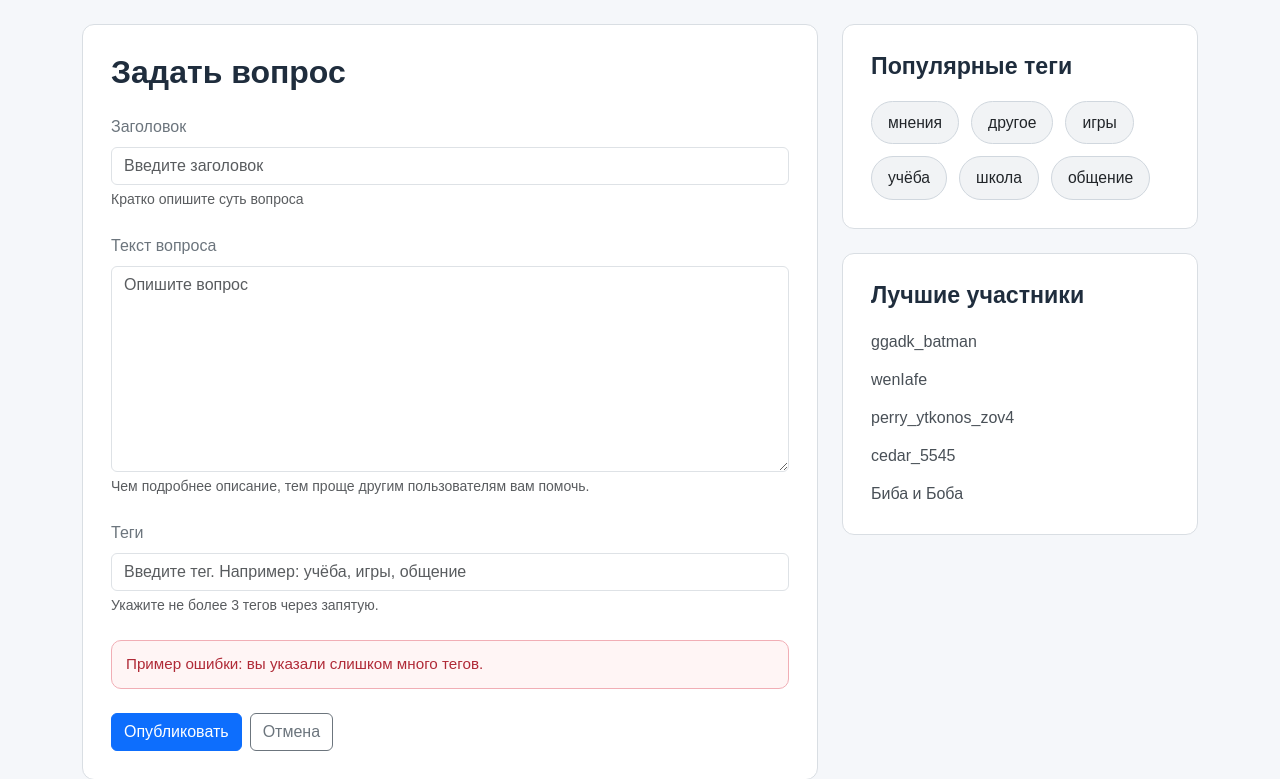
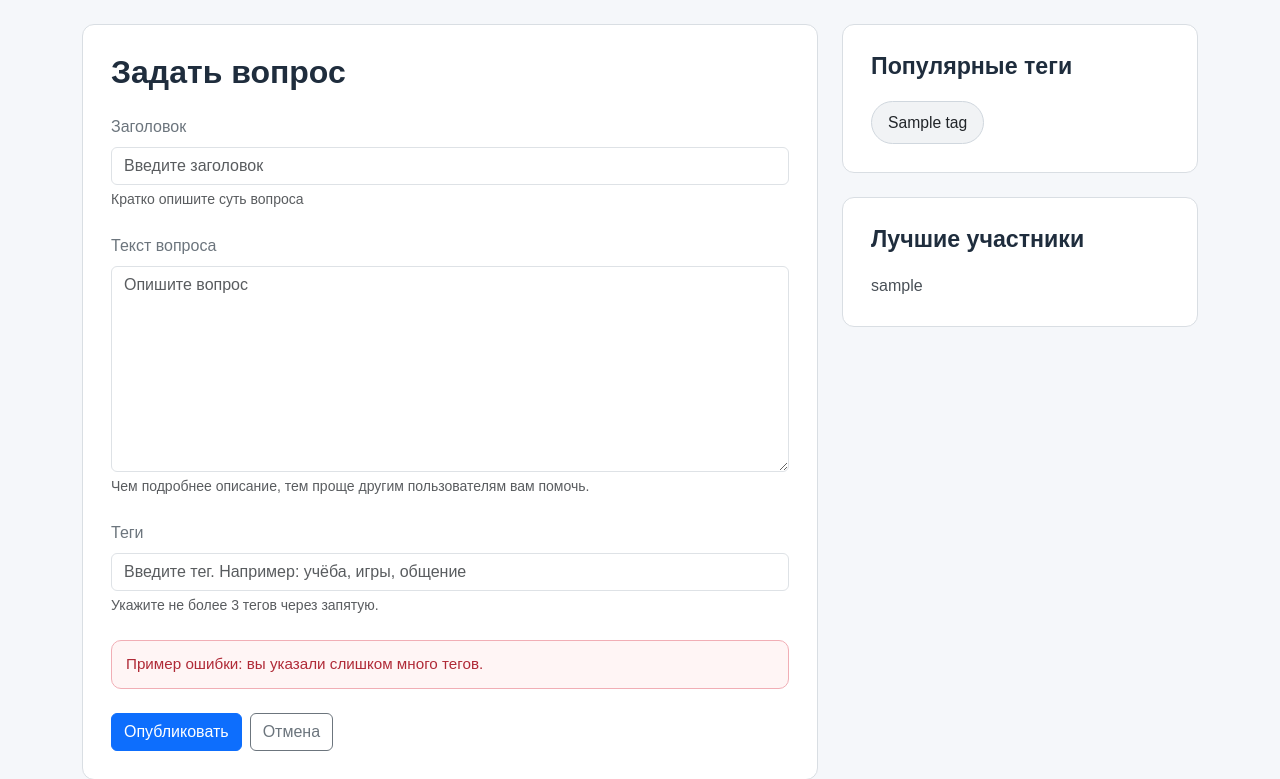
Before and after one commit to ashixx2/2026-VK-EDU-WEB-11-Solovev-R, a Django app: page /ask/ in a window 1280 px wide. Shown: the part 121-900 px from the top of the page. Run offline with Django 5.2, Linux system fonts and the light colour scheme; tables that the repository leaves empty hold one stand-in row (values such as "Sample post"); some libraries are stand-ins or nearby versions.

Commit message:
Load sidebar data from database

```diff
--- a/questions/context_processors.py
+++ b/questions/context_processors.py
@@ -1,18 +1,29 @@
+from django.contrib.auth.models import User
+from django.db.models import Count
+
+from .models import Tag
+
+
+POPULAR_TAGS_LIMIT = 6
+TOP_USERS_LIMIT = 5
+
+
 def sidebar_data(request):
+    popular_tags = (
+        Tag.objects
+        .annotate(questions_count=Count("questions"))
+        .filter(questions_count__gt=0)
+        .order_by("-questions_count", "title")[:POPULAR_TAGS_LIMIT]
+    )
+
+    top_users = (
+        User.objects
+        .annotate(questions_count=Count("questions"))
+        .filter(questions_count__gt=0)
+        .order_by("-questions_count", "username")[:TOP_USERS_LIMIT]
+    )
+
     return {
-        "popular_tags": [
-            "мнения",
-            "другое",
-            "игры",
-            "учёба",
-            "школа",
-            "общение",
-        ],
-        "top_users": [
-            "ggadk_batman",
-            "wenIafe",
-            "perry_ytkonos_zov4",
-            "cedar_5545",
-            "Биба и Боба",
-        ],
+        "popular_tags": popular_tags,
+        "top_users": top_users,
     }
--- a/questions/static/questions/css/style.css
+++ b/questions/static/questions/css/style.css
@@ -779,3 +779,12 @@ body {
     color: #495057;
     font-size: 1rem;
 }
+.empty-sidebar-text {
+    color: #6c757d;
+    font-size: 0.95rem;
+}
+
+.top-users-list span {
+    color: #495057;
+    font-size: 1rem;
+}
--- a/templates/base.html
+++ b/templates/base.html
@@ -77,7 +77,11 @@
                     <h2 class="sidebar-title">Популярные теги</h2>
                     <div class="tags-list">
                         {% for tag in popular_tags %}
-                            <a href="{% url 'questions:tag' tag %}" class="tag-link">{{ tag }}</a>
+                            <a href="{% url 'questions:tag' tag.slug %}" class="tag-link">
+                                {{ tag.title }}
+                            </a>
+                        {% empty %}
+                            <span class="empty-sidebar-text">Пока нет тегов</span>
                         {% endfor %}
                     </div>
                 </div>
@@ -86,7 +90,9 @@
                     <h2 class="sidebar-title">Лучшие участники</h2>
                     <ul class="top-users-list">
                         {% for user in top_users %}
-                           <li><span>{{ user }}</span></li>
+                            <li><span>{{ user.username }}</span></li>
+                        {% empty %}
+                            <li><span>Пока нет участников</span></li>
                         {% endfor %}
                     </ul>
                 </div>
```
